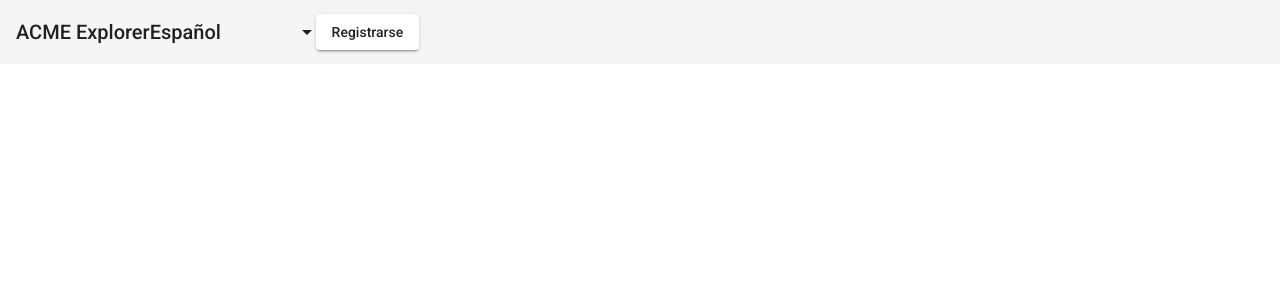
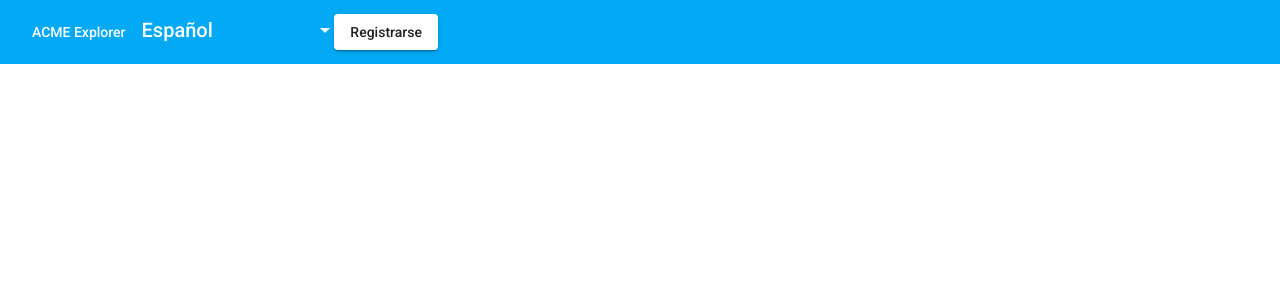
Before and after one commit to amg98/ACME-frontend, an Angular app: page / in a window 1280 px wide. Shown: the top 300 px of the page. Built offline with nearby package versions, Linux system fonts and the light colour scheme.

Commit message:
chore: defined theme

```diff
--- a/src/app/components/language-selector/language-selector.component.html
+++ b/src/app/components/language-selector/language-selector.component.html
@@ -1,4 +1,3 @@
 <mat-select [(value)]="selectedLanguage" (selectionChange)="onLanguageChange($event)">
     <mat-option *ngFor="let lang of languages; index as i;" [value]="languageLabels[i]">{{lang}}</mat-option>
 </mat-select>
-{{selectedLanguage}}
--- a/src/app/components/navbar/navbar.component.html
+++ b/src/app/components/navbar/navbar.component.html
@@ -1,5 +1,9 @@
-<mat-toolbar>
-    <span>{{appName}}</span>
-    <app-language-selector></app-language-selector>
-    <button mat-raised-button routerLink="/register">{{registerText}}</button>
+<mat-toolbar color="primary">
+    <div>
+        <button mat-button routerLink="/" class="app-button">{{appName}}</button>
+    </div>
+    <div>
+        <app-language-selector></app-language-selector>
+        <button mat-raised-button routerLink="/register">{{registerText}}</button>
+    </div>
 </mat-toolbar>
--- a/src/index.html
+++ b/src/index.html
@@ -1,8 +1,9 @@
 <!doctype html>
-<html lang="en">
+<html lang="es">
+
 <head>
     <meta charset="utf-8">
-  <title>AcmeFrontend</title>
+    <title>ACME Explorer</title>
     <base href="/">
     <meta name="viewport" content="width=device-width, initial-scale=1">
     <link rel="icon" type="image/x-icon" href="favicon.ico">
@@ -10,7 +11,9 @@
     <link href="https://fonts.googleapis.com/css2?family=Roboto:wght@300;400;500&display=swap" rel="stylesheet">
     <link href="https://fonts.googleapis.com/icon?family=Material+Icons" rel="stylesheet">
 </head>
+
 <body class="mat-typography">
     <app-root></app-root>
 </body>
+
 </html>
--- a/src/styles.scss
+++ b/src/styles.scss
@@ -1,6 +1,11 @@
 /* You can add global styles to this file, and also import other style files */
+@import "./theme.scss";
 
-@import "~@angular/material/prebuilt-themes/indigo-pink.css";
-
-html, body { height: 100%; }
-body { margin: 0; font-family: Roboto, "Helvetica Neue", sans-serif; }
+html,
+body {
+    height: 100%;
+}
+body {
+    margin: 0;
+    font-family: Roboto, "Helvetica Neue", sans-serif;
+}
--- /dev/null
+++ b/src/theme.scss
@@ -0,0 +1,9 @@
+@import '~@angular/material/theming';
+@include mat-core();
+
+$primary: mat-palette($mat-light-blue);
+$accent:  mat-palette($mat-yellow, 400);
+$warn:    mat-palette($mat-deep-orange);
+$theme: mat-light-theme($primary, $accent, $warn);
+
+@include angular-material-theme($theme);
```
Lines whose indentation alone changed are shown as unchanged.
